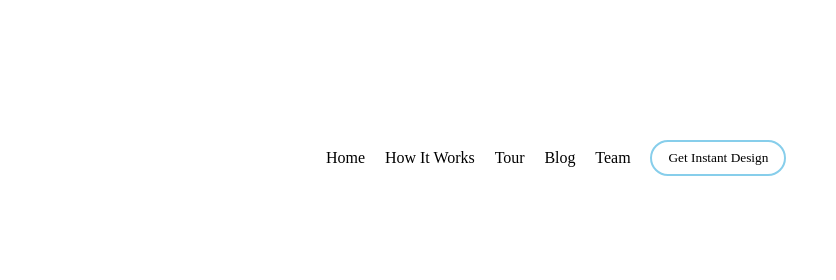
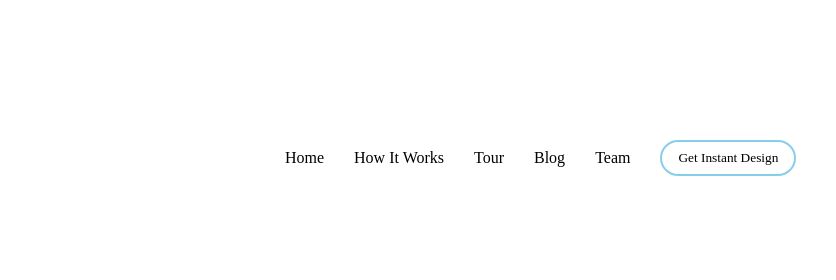
Before and after one commit to Manav-81101/HomePage, a Gatsby site: page / in a window 1280 px wide. Shown: the top 280 px of the page, 444-1280 px from the left. Built offline with nearby package versions, Linux system fonts and the light colour scheme; Gatsby itself is replaced by a stand-in of ours.

Commit message:
Responsive  Change, Moved Navbar  to folder

```diff
--- a/src/components/Navbar/index.js
+++ b/src/components/Navbar/index.js
@@ -11,6 +11,8 @@ import {
   NavContainer,
   NavItemsContainer,
 } from "./styledComponents";
+
+const items = ["Home", "How It Works", "Tour", "Blog", "Team"];
 
 function Navbar() {
   const [expanded, setExpanded] = React.useState(false);
@@ -39,21 +41,15 @@ function Navbar() {
           </ToggleButton>
         </NavContainer>
         <NavItemsContainer visible={expanded}>
-          <NavLink style={textStyles} href="#home">
-            Home
-          </NavLink>
-          <NavLink style={textStyles} href="#how-it-words">
-            How It Works
-          </NavLink>
-          <NavLink style={textStyles} href="#tour">
-            Tour
-          </NavLink>
-          <NavLink style={textStyles} href="#blog">
-            Blog
-          </NavLink>
-          <NavLink style={textStyles} eventKey={2} href="#memes">
-            Team
-          </NavLink>
+          {items.map((item, index) => (
+            <NavLink
+              key={index}
+              style={{ ...textStyles, marginRight: 30 }}
+              href={`#${item}`}
+            >
+              {item}
+            </NavLink>
+          ))}
           <DesignButton style={textStyles}>Get Instant Design</DesignButton>
         </NavItemsContainer>
       </RowColContainer>
--- a/src/components/Navbar/styledComponents.js
+++ b/src/components/Navbar/styledComponents.js
@@ -22,7 +22,7 @@ const NavContainer = styled(RowContainer)`
 `;
 
 const NavItemsContainer = styled(RowColContainer)`
-  width: 40%;
+  width: auto;
   background-color: #fff;
   display: flex;
   height: auto;
```
